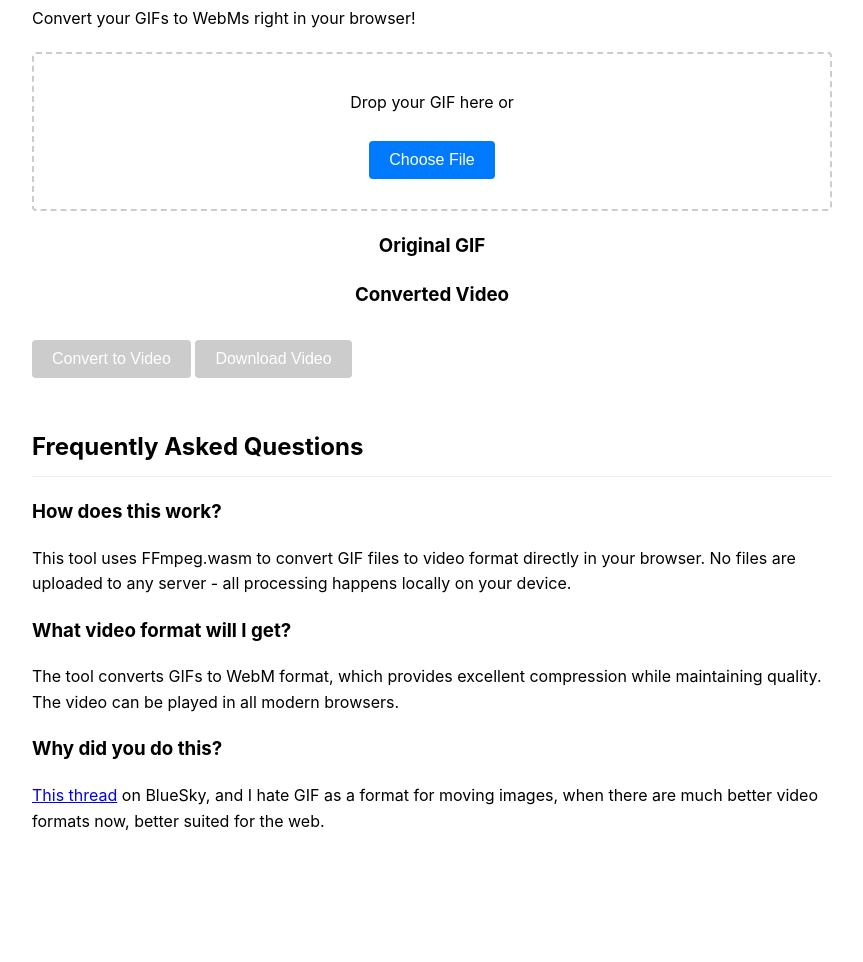
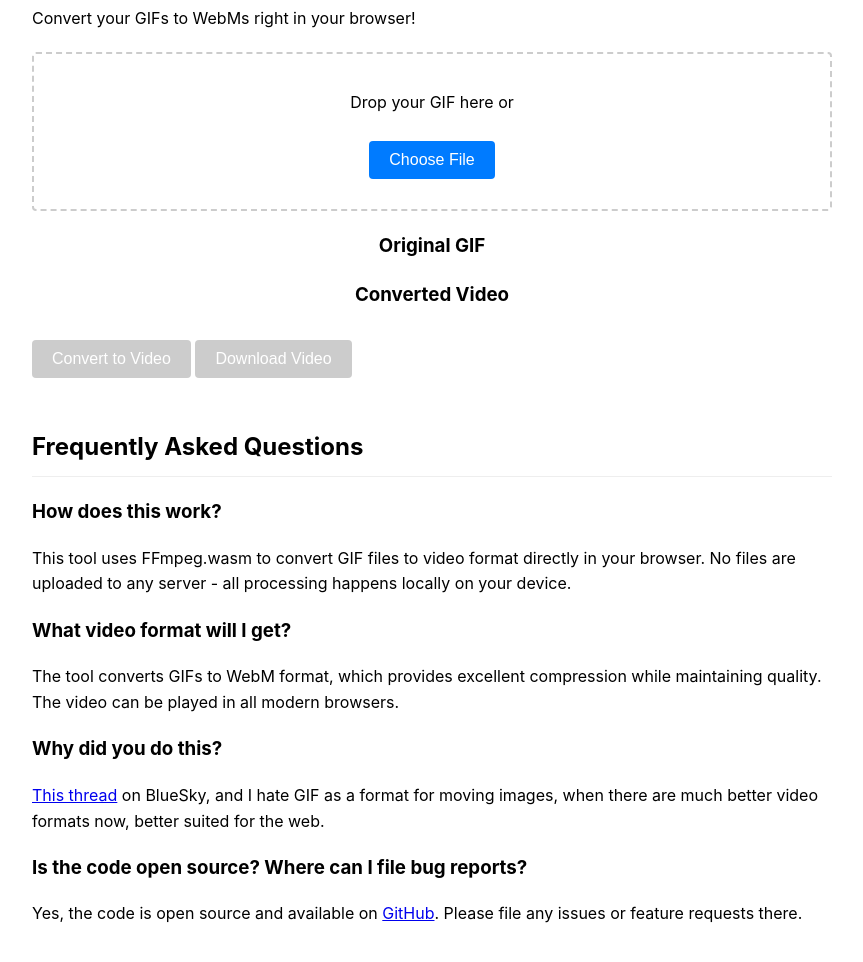
Before and after one commit to batpad/gif-to-video, a plain HTML site: page index.html in a window 1280 px wide. Shown: the part 108-1070 px from the top of the page, without its empty margins (208-1071 px from the left). Before the commit the page ends 978 px from the top, so only its background shows below. Drawn offline with Linux system fonts and the light colour scheme.

Commit message:
minor changes to readme and faq

```diff
--- a/index.html
+++ b/index.html
@@ -103,6 +103,9 @@
 
         <h3>Why did you do this?</h3>
         <p><a href="https://bsky.app/profile/giswqs.bsky.social/post/3lbfdbv5xrs2a" target="_blank">This thread</a> on BlueSky, and I hate GIF as a format for moving images, when there are much better video formats now, better suited for the web.</p>
+
+        <h3>Is the code open source? Where can I file bug reports?</h3>
+        <p>Yes, the code is open source and available on <a href="https://github.com/batpad/gif-to-video" target="_blank">GitHub</a>. Please file any issues or feature requests there.</p>
     </section>
 
     <!-- FFmpeg.wasm -->
```
Also changed, not shown: 1 other file.
